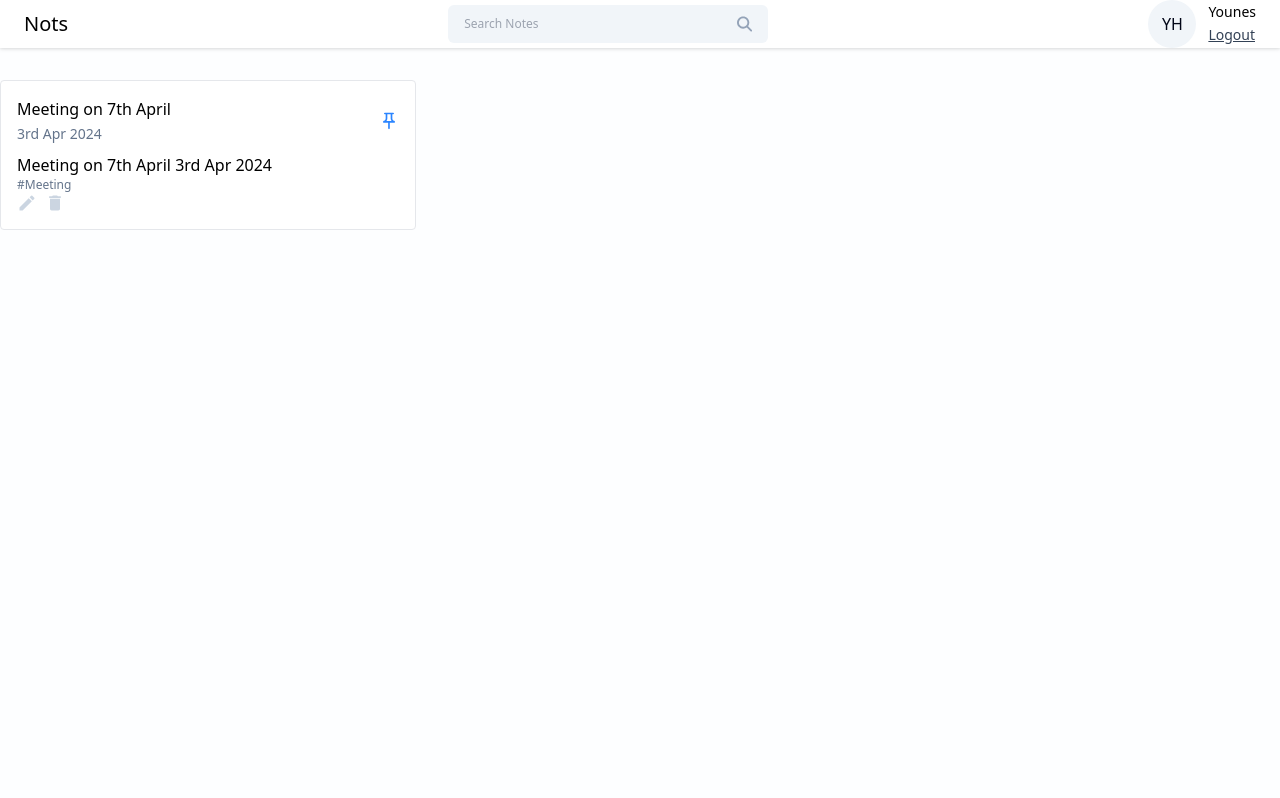
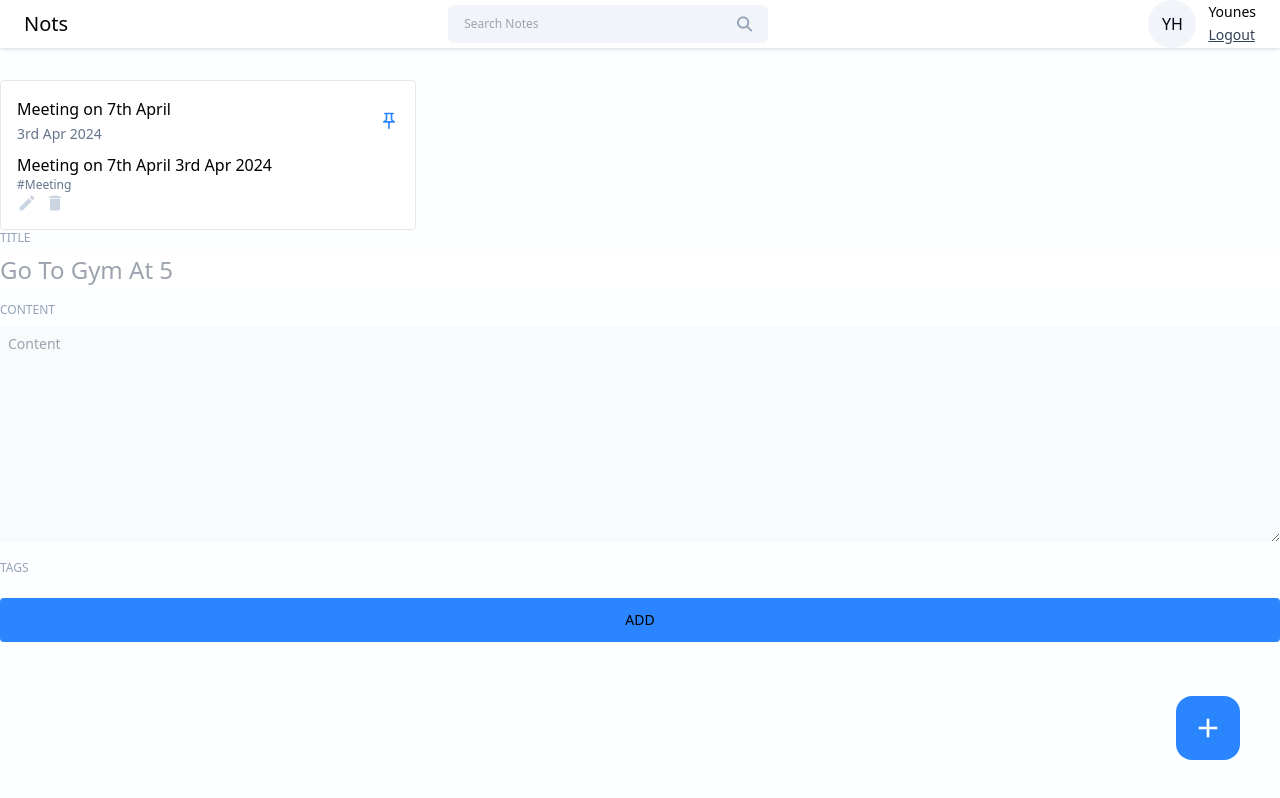
Before and after one commit to uones-hoseini/travel-gift, a React (Vite) app: page /dashboard in a window 1280 px wide. Built offline with nearby package versions, Linux system fonts and the light colour scheme.

Commit message:
Add AddEditeNotes component in home page

```diff
--- a/package.json
+++ b/package.json
@@ -13,6 +13,7 @@
     "react": "^18.3.1",
     "react-dom": "^18.3.1",
     "react-icons": "^5.4.0",
+    "react-modal": "^3.16.1",
     "react-router-dom": "^7.0.2"
   },
   "devDependencies": {
--- a/src/index.css
+++ b/src/index.css
@@ -25,4 +25,7 @@
   .icon-btn{
     @apply text-xl text-slate-300 cursor-pointer
   }
+  .input-lable{
+    @apply text-xs text-slate-400
+  }
 }
--- /dev/null
+++ b/src/pages/Home/AddEditeNotes.jsx
@@ -0,0 +1,31 @@
+import React from 'react'
+
+const AddEditeNotes = () => {
+  return (
+    <div>
+      <div className="flex flex-col gap-2">
+        <label className='input-lable' htmlFor="">TITLE</label>
+        <input className='text-2xl text-slate-950 outline-none' type="text"placeholder='Go To Gym At 5' />
+      </div>
+      <div className="flex flex-col gap-2 mt-4">
+        <label className='input-lable' htmlFor="">CONTENT</label>
+        <textarea type='text'
+        className='text-sm to-slate-950 outline-none bg-slate-50 p-2 rounded'
+        placeholder='Content'
+        rows={10}
+        ></textarea>
+      </div>
+      <div className="mt-3">
+        <lable className="input-lable">TAGS</lable>
+      </div>
+      <button
+      onClick={()=>{}}
+      className='btn-primary font-medium mt-5 p-3'
+      >
+        ADD
+        </button>
+    </div>
+  )
+}
+
+export default AddEditeNotes
--- a/src/pages/Home/Home.jsx
+++ b/src/pages/Home/Home.jsx
@@ -2,6 +2,8 @@ import React from "react"
 import ProfileInfo from "../../components/Cards/ProfileInfo"
 import Navbar from "../../components/Navbar"
 import NoteCard from "../../components/Cards/NoteCard"
+import { MdAdd } from "react-icons/md"
+import AddEditeNotes from "./AddEditeNotes"
 
 const Home = () => {
   return (
@@ -10,9 +12,15 @@ const Home = () => {
       <div className="container mx-auto">
         <div className="grid grid-cols-3 gap-4 mt-8">
         <NoteCard title="Meeting on 7th April" date="3rd Apr 2024" content="Meeting on 7th April 3rd Apr 2024" tags="#Meeting" isPinned={true} onEdit={() => {}} onDelete={() => {}} onPinNote={() => {}} />
-
         </div>
       </div>
+
+      <button onClick={()=>{}} className="w-16 h-16 flex items-center justify-center rounded-2xl bg-primary
+      hover:bg-blue-600 absolute right-10 bottom-10">
+        <MdAdd className=" text-[32px] text-white "/>
+      </button>
+      <AddEditeNotes/>
+
     </>
   )
 }
```
Also changed, not shown: 1 other file (tests, documents, lock files or other folders).
